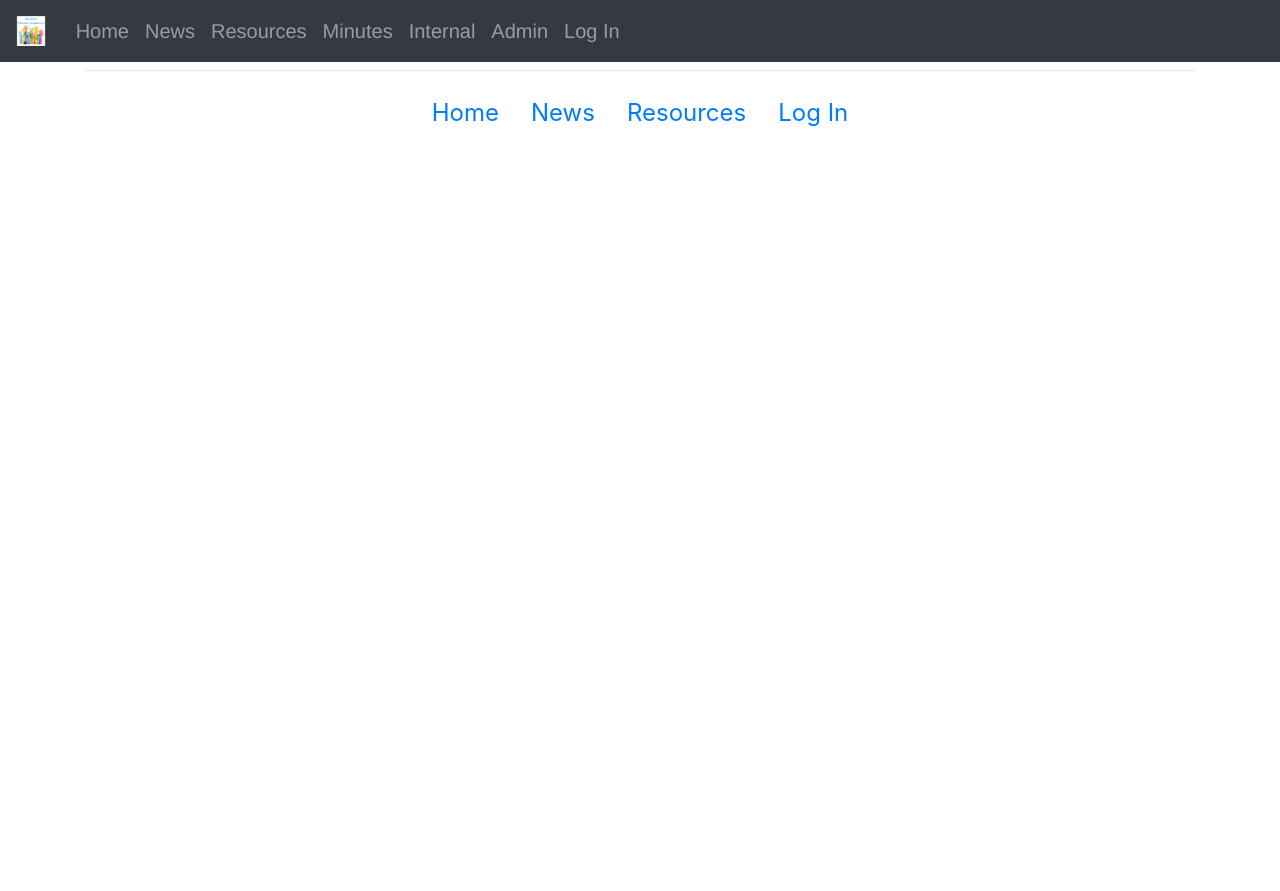
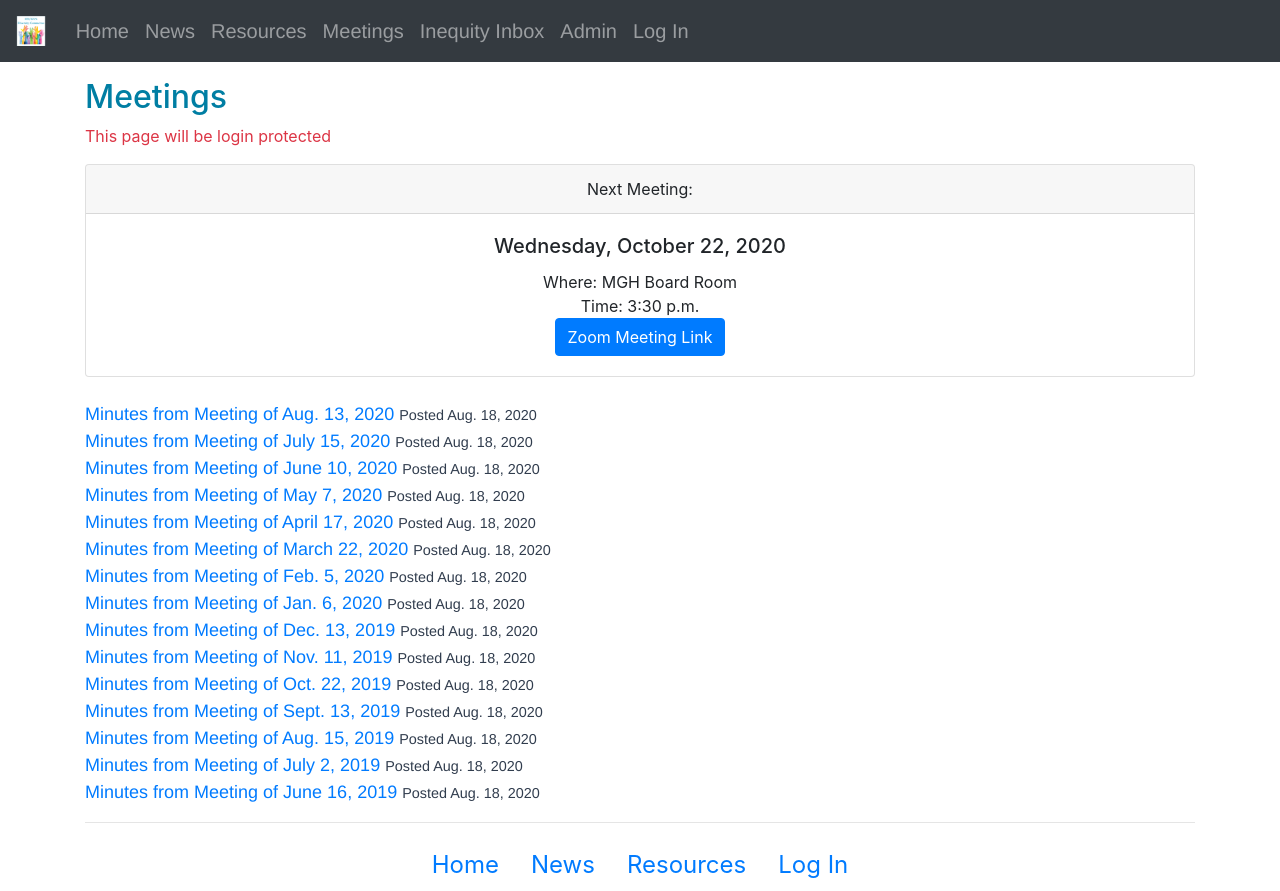
Before and after one commit to robmitch802/obgyn-diversity-dev, a React (Create React App) app in the folder client/: page /meetings in a window 1280 px wide. Before the commit the page ends 800 px from the top, so only its background shows below. Built offline with nearby package versions, Linux system fonts and the light colour scheme.

Commit message:
reorg progress

```diff
--- a/client/src/App.js
+++ b/client/src/App.js
@@ -6,8 +6,8 @@ import NavBar from './components/navbar.component';
 import About from './components/about.component';
 import Admin from './components/admin.component';
 import Footer from './components/footer.component';
-import Internal from './components/internal.component';
-import Minutes from './components/minutes.component';
+import Inequity from './components/inequity.component';
+import Meetings from './components/meetings.component';
 import News from './components/news.component';
 import Resources from './components/resources.component';
 
@@ -21,9 +21,9 @@ function App() {
           <br />
           <Route path="/" exact component={About} />
           <Route path="/news" component={News} />
-          <Route path="/minutes" component={Minutes} />
+          <Route path="/meetings" component={Meetings} />
           <Route path="/admin" component={Admin} />
-          <Route path="/internal" component={Internal} />
+          <Route path="/inequity" component={Inequity} />
           <Route path="/resources" component={Resources} />
         <Footer />
       </div>
--- /dev/null
+++ b/client/src/components/inequity.component.js
@@ -0,0 +1,20 @@
+import React, { Component } from 'react';
+
+export default class Inequity extends Component {
+
+    render() {
+        return(
+            <div>
+                <br />
+                <h2 className="hed-text">Inequity Inbox</h2>
+                <p className="text-danger">This page will be login protected</p>
+                <p className="body-text-20 text-center">Click below or use the QR code to access the inequity inbox reporting system for the OB/GYN department.</p>
+                <div>
+                    <img className="mx-auto d-block img-fluid" src="../../equity.jpg" alt="reporting icon" />
+                </div>
+                <div className="text-center body-text-20"><a href="https://redcap.partners.org/redcap/surveys" alt="">https://redcap.partners.org/redcap/surveys</a></div>
+                <div className="text-center" ><span className="strong">Access code:</span> PXMOMF97X</div>
+            </div>
+        )
+    }
+}
--- a/client/src/components/internal.component.js
+++ /dev/null
@@ -1,32 +0,0 @@
-import React, { Component } from 'react';
-
-export default class Internal extends Component {
-
-    render() {
-        return(
-            <div>
-                <br />
-                <h2 className="hed-text">Internal Information Here</h2>
-                <p className="text-danger">This page will be login protected</p>
-                <div>
-                    <img className="mx-auto d-block img-fluid" src="../../equity.jpg" alt="reporting icon" />
-                </div>
-                <h4 className="hed-text">Strategic Plan</h4>
-                <h5 className="hed-text">Mission Statement</h5>
-                <p className="body-text-20">The mission of the OB/Gyn Department diversity
-                    committee is to make real the promise of inclusive excellence by embracing
-                    our differences and promoting equitable treatment of all.</p>
-                <br/>
-                <h5 className="hed-text">Priority Areas & Broad Goals:</h5>
-                <p className="body-text-20">Based on meetings in January/February 2020 to discuss priorities for the committee and
-broad goals for the department, the committee identified four broad areas where we
-would like to focus over the next three years.</p>
-                <p className="body-text-20">In addition, we want to ensure that all efforts reach a wide variety of department members and role groups.
-                We will provide at least twice yearly updates on committee progress across the department, sites, job categories, and will solicit
-                membership and input at the same time.</p>
-                <p className="body-text-20"><a href="../../OBGYN-Diversity-Strategic-Plan.docx" alt="Strategic Plan" >Full Strategic Plan Document</a></p>
-                <p className="body-text-20"></p>
-            </div>
-        )
-    }
-}
--- a/client/src/components/minutes.component.js
+++ b/client/src/components/meetings.component.js
@@ -1,13 +1,26 @@
 import React, { Component } from 'react';
+import { Card, Button } from 'react-bootstrap';
 
-export default class Minutes extends Component {
+export default class Meetings extends Component {
 
     render() {
         return(
             <div>
                 <br />
-                <h2 className="hed-text">Minutes from Meetings</h2>
+                <h2 className="hed-text">Meetings</h2>
                 <p className="text-danger">This page will be login protected</p>
+                <Card className="text-center">
+                    <Card.Header>Next Meeting: </Card.Header>
+                    <Card.Body>
+                        <Card.Title>Wednesday, October 22, 2020</Card.Title>
+                        <Card.Text>
+                            <span className="strong">Where:&nbsp;</span><span>MGH Board Room</span> <br />
+                            <span className="strong">Time:&nbsp;</span><span>3:30 p.m.</span> <br />
+                            <Button varant="primary" href="/">Zoom Meeting Link</Button>
+                        </Card.Text>
+                    </Card.Body>
+                </Card>
+                <br />
                 <ul className="list-unstyled">
                     <li className="body-text"><a href="/">Minutes from Meeting of Aug. 13, 2020</a>&nbsp;<span className="small">Posted Aug. 18, 2020</span></li>
                     <li className="body-text"><a href="/">Minutes from Meeting of July 15, 2020</a>&nbsp;<span className="small">Posted Aug. 18, 2020</span></li>
--- a/client/src/components/navbar.component.js
+++ b/client/src/components/navbar.component.js
@@ -25,8 +25,8 @@ export default class NavBar extends Component {
                        <Nav.Link className="body-text-20" href="/">Home</Nav.Link>
                        <Nav.Link className="body-text-20" href="/news">News</Nav.Link>
                        <Nav.Link className="body-text-20" href="/resources">Resources</Nav.Link>
-                       <Nav.Link className="body-text-20" href="/minutes">Minutes</Nav.Link>
-                       <Nav.Link className="body-text-20" href="/internal">Internal</Nav.Link>
+                       <Nav.Link className="body-text-20" href="/meetings">Meetings</Nav.Link>
+                       <Nav.Link className="body-text-20" href="/inequity">Inequity Inbox</Nav.Link>
                        <Nav.Link className="body-text-20" href="/admin">Admin</Nav.Link>
                        <Nav.Link className="body-text-20" href="/login">Log In</Nav.Link>
                     </Nav>
--- a/client/src/components/resources.component.js
+++ b/client/src/components/resources.component.js
@@ -6,7 +6,24 @@ export default class Resources extends Component {
         return(
             <div>
                 <br />
-                <h2 className="hed-text">Resources List</h2>
+                <p className="text-danger">This page will be login protected</p>
+                <br />
+                <h3 className="hed-text">Strategic Plan</h3>
+                <h5 className="hed-text">Mission Statement</h5>
+                <p className="body-text-20">The mission of the OB/Gyn Department diversity
+                    committee is to make real the promise of inclusive excellence by embracing
+                    our differences and promoting equitable treatment of all.</p>
+                <br/>
+                <h5 className="hed-text">Priority Areas &amp; Broad Goals:</h5>
+                <p className="body-text-20">Based on meetings in January/February 2020 to discuss priorities for the committee and
+broad goals for the department, the committee identified four broad areas where we
+would like to focus over the next three years.</p>
+                <p className="body-text-20">In addition, we want to ensure that all efforts reach a wide variety of department members and role groups.
+                We will provide at least twice yearly updates on committee progress across the department, sites, job categories, and will solicit
+                membership and input at the same time.</p>
+                <p className="body-text-20"><a href="../../OBGYN-Diversity-Strategic-Plan.docx" alt="Strategic Plan" >Full Strategic Plan Document</a></p>
+                <p className="body-text-20"></p>
+                <h4 className="hed-text">Resources List</h4>
                 <ul className="list-unstyled">
                     <li className="media" >
                         <div className="media-body">
```
Also changed, not shown: client/src/components/login-modal.component.js (added, +49 -0 lines).
